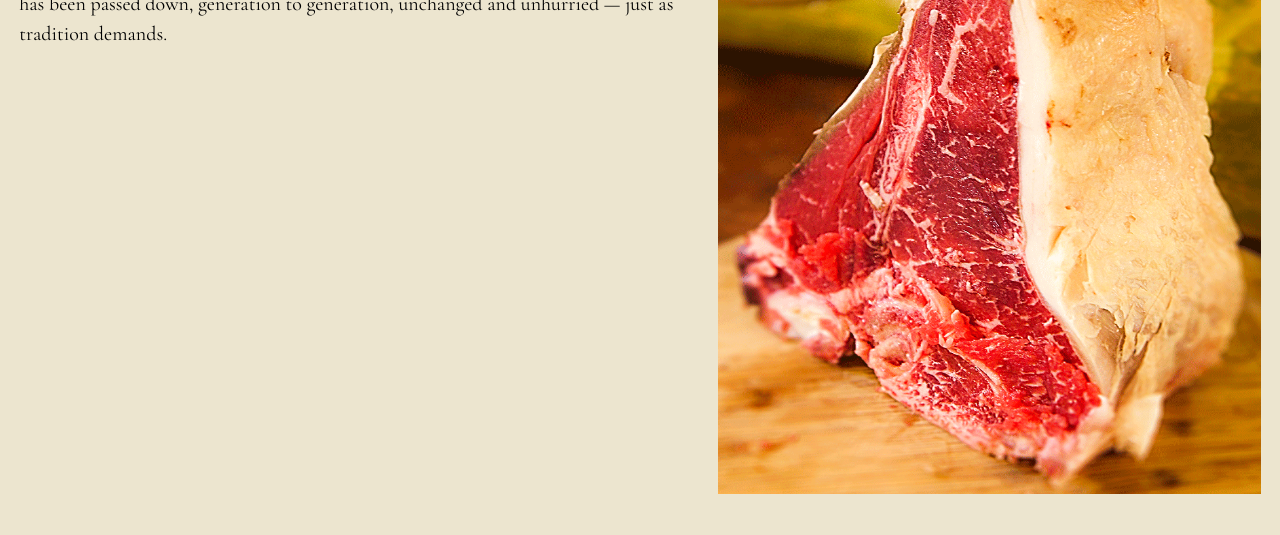
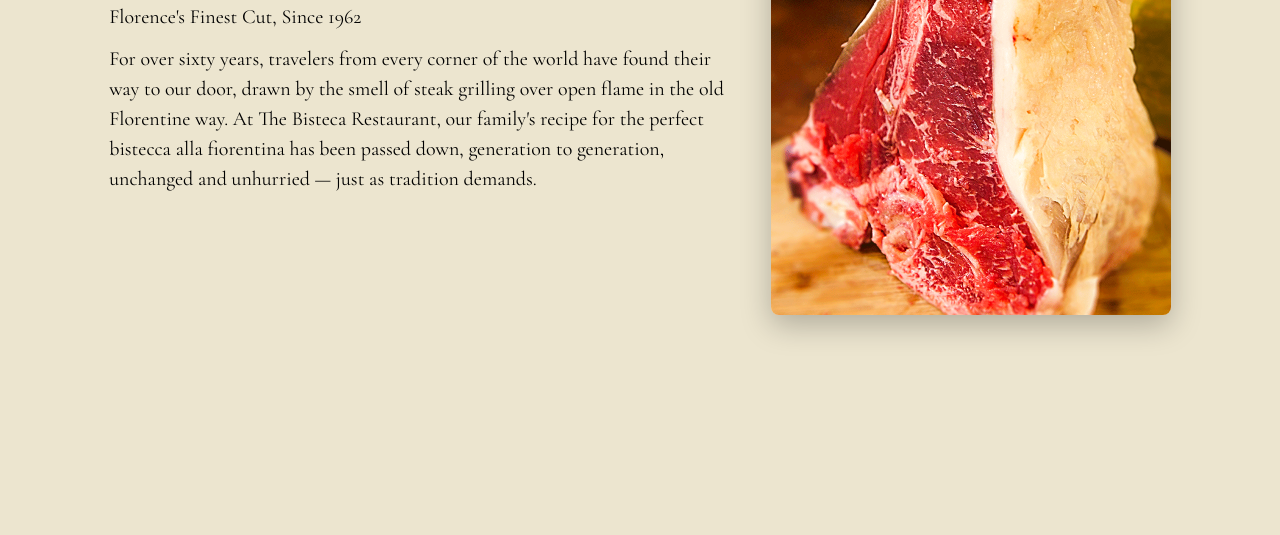
Before and after one commit to TavaresdevJS/Restaurant-Page, a website built with webpack: page src/template.html in a window 1280 px wide. Shown: the part 265-800 px from the top of the page. Built offline with nearby package versions, Linux system fonts and the light colour scheme.

Commit message:
Add @keyframes to the home page

```diff
--- a/src/styles.css
+++ b/src/styles.css
@@ -109,14 +109,34 @@ button {
 
 .home-page {
   display: grid;
+  grid-template-columns: 1fr 400px;
+  gap: 2rem;
+  align-items: center;
   padding: 1.2rem;
 }
 
-.home-page img {
-  grid-column: 2;
-  grid-row: 1/4;
+.home-text {
+  display: flex;
+  flex-direction: column;
+  gap: 0.75rem;
+}
+
+.home-img {
   width: 100%;
   aspect-ratio: 4 / 5;
+  object-fit: cover;
+  border-radius: 8px;
+  box-shadow: 0 10px 30px rgba(0, 0, 0, 0.25);
+}
+
+.home-page {
+  display: grid;
+  grid-template-columns: 1fr 400px;
+  gap: 2rem;
+  align-items: center;
+  max-width: 1100px;
+  margin: 0 auto;
+  padding: 1.2rem;
 }
 
 .menu-page {
@@ -163,3 +183,38 @@ button {
   color: #6b6250;
   font-size: 0.95rem;
 }
+
+@keyframes fadeInUp {
+  from {
+    opacity: 0;
+    transform: translateY(20px);
+  }
+  to {
+    opacity: 1;
+    transform: translateY(0);
+  }
+}
+
+.home-text h1,
+.home-text .tagline,
+.home-text .description-text,
+.home-img {
+  opacity: 0;
+  animation: fadeInUp 0.8s ease-out forwards;
+}
+
+.home-text h1 {
+  animation-delay: 0.1s;
+}
+
+.home-text .tagline {
+  animation-delay: 0.3s;
+}
+
+.home-text .description-text {
+  animation-delay: 0.5s;
+}
+
+.home-img {
+  animation-delay: 0.2s;
+}
```
